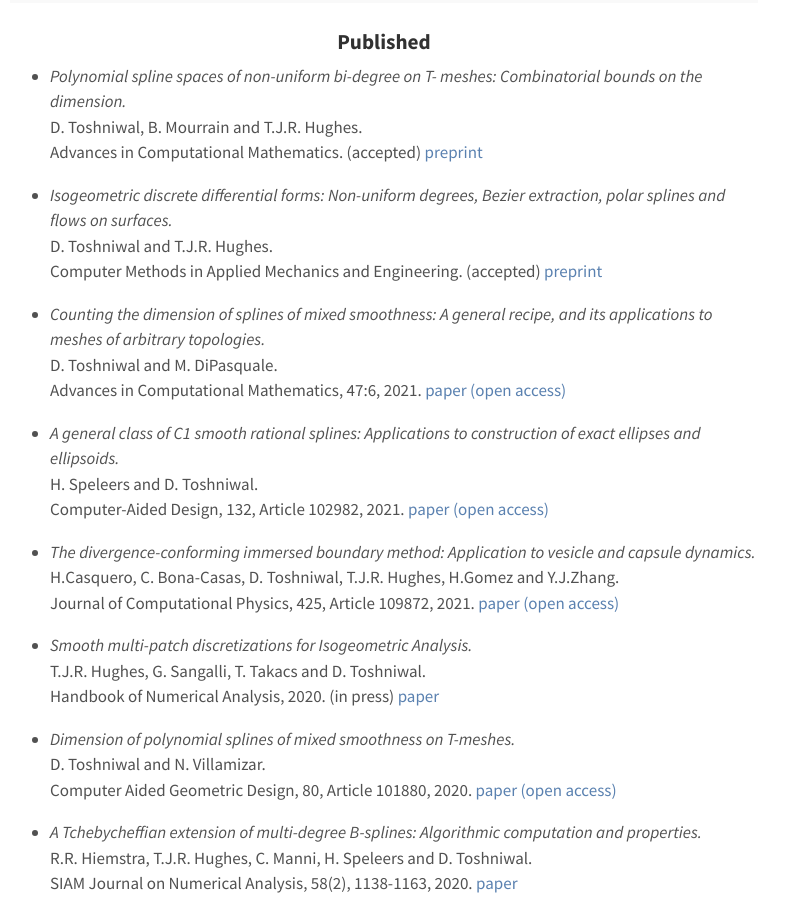
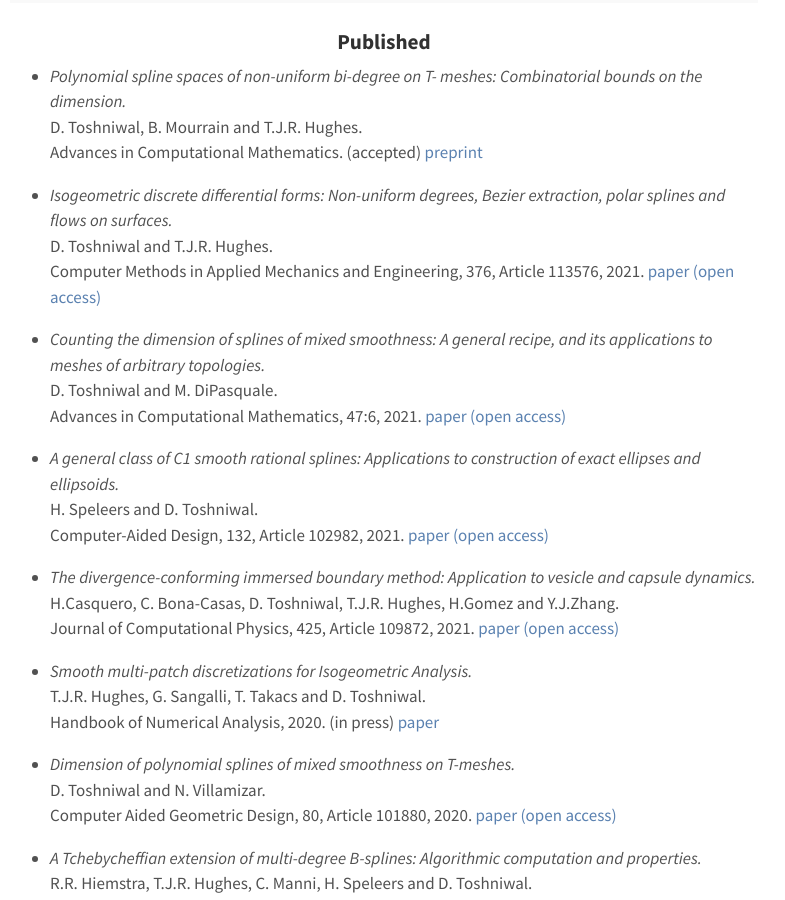
Before and after one commit to dtoshniwal/dtoshniwal.github.io, a Jekyll site: the page built from research.md, in a window 1280 px wide and 900 px high, scrolled down 796 px. Shown: the whole window, without its empty margins (256-1041 px from the left). Built offline with Jekyll 4.4.1, drawn with Linux system fonts in a browser that asks for light colours.

Commit message:
Update pubs

```diff
--- a/research.md
+++ b/research.md
@@ -50,8 +50,8 @@ Advances in Computational Mathematics. (accepted)
 <br>
 D. Toshniwal and T.J.R. Hughes.
 <br>
-Computer Methods in Applied Mechanics and Engineering. (accepted)
-[preprint](https://www.oden.utexas.edu/media/reports/2020/2018.pdf)
+Computer Methods in Applied Mechanics and Engineering, 376, Article 113576, 2021.
+[paper (open access)](https://doi.org/10.1016/j.cma.2020.113576)
 
 * <i>Counting the dimension of splines of mixed smoothness: A general recipe, and its applications to meshes of arbitrary topologies.</i>
 <br>
```
